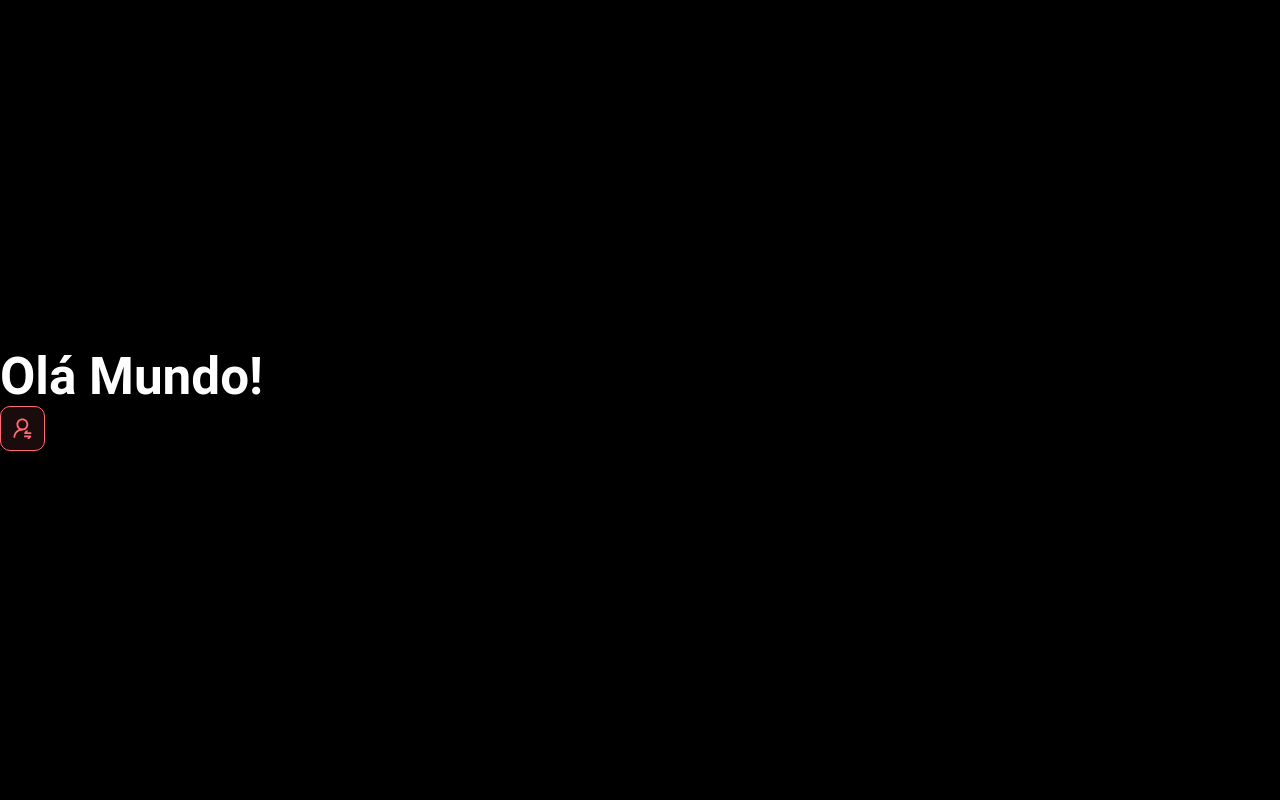
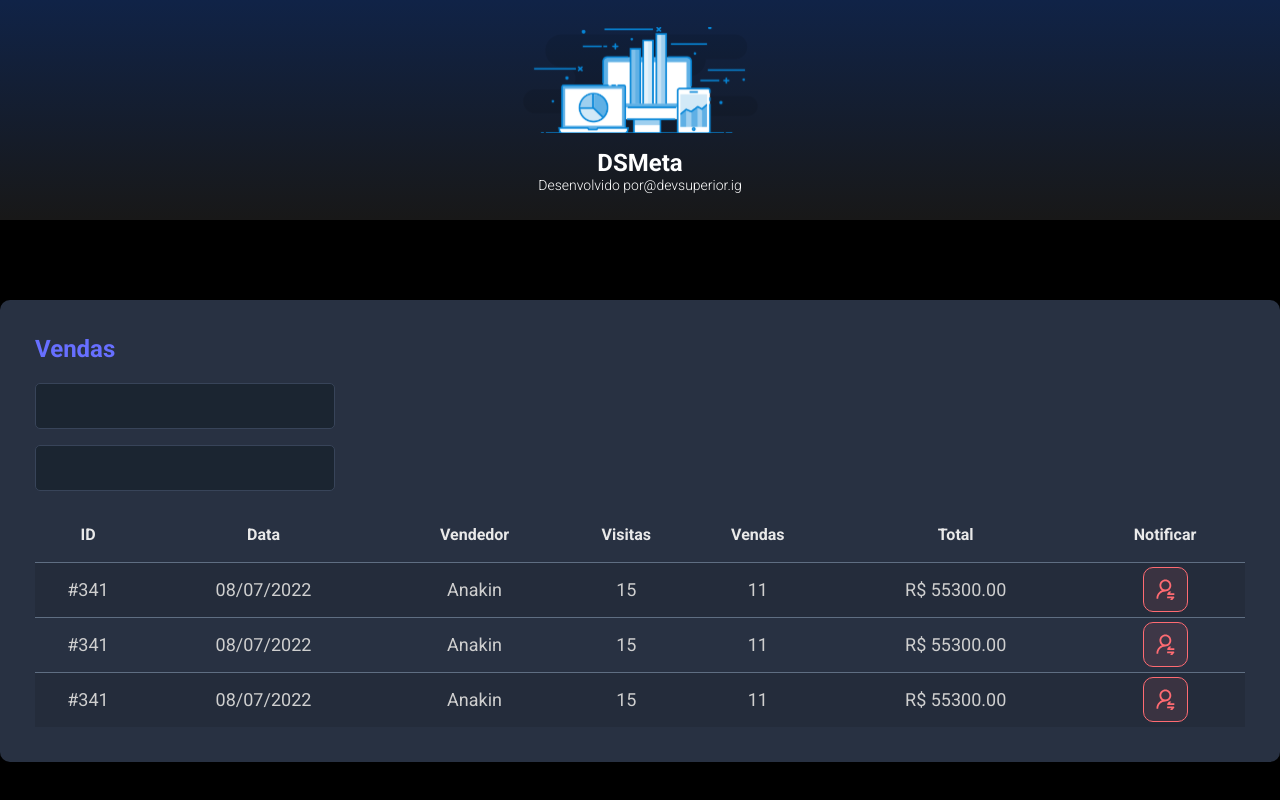
Before and after one commit to mpstransito/DSmeta, a React (Vite) app in the folder frontend/: page / in a window 1280 px wide. Built offline with nearby package versions, Linux system fonts and the light colour scheme.

Commit message:
Other components

```diff
--- a/frontend/index.html
+++ b/frontend/index.html
@@ -1,12 +1,6 @@
 <!DOCTYPE html>
 <html lang="en">
-  <head>
-    <meta charset="UTF-8" />
-    <link rel="icon" type="image/svg+xml" href="/vite.svg" />
-    <meta name="viewport" content="width=device-width, initial-scale=1.0" />
-    <title>Vite + React + TS</title>
-  </head>
-  <body>
+   <body>
     <div id="root"></div>
     <script type="module" src="/src/main.tsx"></script>
   </body>
--- a/frontend/src/App.tsx
+++ b/frontend/src/App.tsx
@@ -1,11 +1,18 @@
-import NotificationButton from "./assets/components/NotificationButton"
+import Header from "./assets/components/Header"
+import SalesCard from "./assets/components/SalesCard"
 
 function App() {
   return(
     <>
-  <h1>Olá Mundo!</h1>
-   <NotificationButton></NotificationButton>
-   </>
+  <Header />
+  <main>
+      <section id="sales">
+        <div className="dsmeta-container">
+        </div>
+      </section>
+      <SalesCard />
+  </main>
+          </>
 )
   }
 
--- /dev/null
+++ b/frontend/src/assets/components/Header/index.tsx
@@ -0,0 +1,19 @@
+import logo from '../../img/logo.svg'
+import './style.css'
+
+function Header() {
+    return(
+           <header>
+              <div className="dsmeta-logo-container">
+                  <img src={logo} alt="DSMeta" />
+                  <h1>DSMeta</h1>
+                  <p>
+                    Desenvolvido por
+                    <a href="https://www.instagram.com/devsuperior.ig">@devsuperior.ig</a>
+                  </p>
+              </div>
+          </header>
+  )
+    }
+
+  export default Header
--- /dev/null
+++ b/frontend/src/assets/components/Header/style.css
@@ -0,0 +1,27 @@
+header {
+    background: linear-gradient(180deg, #102347 0%, #181818 100%);
+    height: 220px;
+    display: flex;
+    align-items: center;
+    justify-content: center;
+  }
+
+  .dsmeta-logo-container {
+    display: flex;
+    flex-direction: column;
+    align-items: center;
+  }
+
+  .dsmeta-logo-container img {
+    width: 235px;
+  }
+
+  .dsmeta-logo-container h1 {
+    margin-top: 15px;
+    font-size: 24px;
+  }
+
+  .dsmeta-logo-container p {
+    font-size: 14px;
+    font-weight: 300;
+  }
--- /dev/null
+++ b/frontend/src/assets/components/SalesCard/index.tsx
@@ -0,0 +1,78 @@
+import NotificationButton from '../NotificationButton'
+import './style.css'
+
+function SalesCard() {
+  return (
+
+    <div className ="dsmeta-card">
+      <h2 className="dsmeta-sales-title">Vendas</h2>
+      <div>
+        <div className="dsmeta-form-control-container">
+          <input className="dsmeta-form-control" type="text" />
+        </div>
+        <div className="dsmeta-form-control-container">
+          <input className="dsmeta-form-control" type="text" />
+        </div>
+      </div>
+
+      <div>
+        <table className="dsmeta-sales-table">
+          <thead>
+            <tr>
+              <th className="show992">ID</th>
+              <th className="show576">Data</th>
+              <th>Vendedor</th>
+              <th className="show992">Visitas</th>
+              <th className="show992">Vendas</th>
+              <th>Total</th>
+              <th>Notificar</th>
+            </tr>
+          </thead>
+          <tbody>
+            <tr>
+              <td className="show992">#341</td>
+              <td className="show576">08/07/2022</td>
+              <td>Anakin</td>
+              <td className="show992">15</td>
+              <td className="show992">11</td>
+              <td>R$ 55300.00</td>
+              <td>
+                <div className="dsmeta-red-btn-container">
+                    <NotificationButton />
+                </div>
+              </td>
+            </tr>
+            <tr>
+              <td className="show992">#341</td>
+              <td className="show576">08/07/2022</td>
+              <td>Anakin</td>
+              <td className="show992">15</td>
+              <td className="show992">11</td>
+              <td>R$ 55300.00</td>
+              <td>
+                <div className="dsmeta-red-btn-container">
+                  <NotificationButton />
+                </div>
+              </td>
+            </tr>
+            <tr>
+              <td className="show992">#341</td>
+              <td className="show576">08/07/2022</td>
+              <td>Anakin</td>
+              <td className="show992">15</td>
+              <td className="show992">11</td>
+              <td>R$ 55300.00</td>
+              <td>
+                <div className="dsmeta-red-btn-container">
+                  <NotificationButton />
+                </div>
+              </td>
+            </tr>
+          </tbody>
+        </table>
+      </div>
+    </div>
+  )
+}
+
+export default SalesCard
--- /dev/null
+++ b/frontend/src/assets/components/SalesCard/style.css
@@ -0,0 +1,97 @@
+.dsmeta-card {
+    background-color: #283142;
+    border-radius: 10px;
+    padding: 30px 10px;
+  }
+
+  .dsmeta-sales-title {
+    color: #676fff;
+    font-size: 24px;
+    margin-bottom: 20px;
+  }
+
+  .dsmeta-form-control-container {
+    margin-bottom: 16px;
+    max-width: 300px;
+  }
+
+  .dsmeta-form-control {
+    width: 100%;
+    height: 46px;
+    background-color: #1b2531;
+    border: 1px solid #384459;
+    border-radius: 5px;
+    color: #9aaabe;
+    padding: 0 20px;
+    font-size: 18px;
+  }
+
+  .dsmeta-sales-table {
+    width: 100%;
+    border-spacing: 0;
+    border-collapse: collapse;
+  }
+
+  .dsmeta-sales-table thead {
+    height: 55px;
+    font-size: 16px;
+    color: #e9e9e9;
+    font-weight: 700;
+  }
+
+  .dsmeta-sales-table tbody {
+    font-size: 14px;
+    font-weight: 400;
+    color: #cfcfcf;
+    text-align: center;
+  }
+
+  .dsmeta-sales-table tbody tr {
+    height: 74px;
+    border-top: 1px solid #5f6e82;
+  }
+
+  .dsmeta-sales-table tbody tr:hover > td {
+    background-color: #384459;
+  }
+
+  .dsmeta-sales-table tbody tr:nth-child(odd) {
+    background-color: #242c3b;
+  }
+
+  .dsmeta-red-btn-container {
+      display: flex;
+      justify-content: center;
+  }
+
+  .show576 {
+      display: none;
+  }
+
+  .show992 {
+      display: none;
+  }
+
+  @media (min-width: 576px) {
+      .show576 {
+          display: table-cell;
+      }
+
+      .dsmeta-card {
+          padding: 35px;
+      }
+
+      .dsmeta-sales-table tbody tr {
+          height: 55px;
+      }
+
+      .dsmeta-sales-table tbody {
+          font-size: 18px;
+      }
+  }
+
+  @media (min-width: 992px) {
+      .show992 {
+          display: table-cell;
+      }
+  }
--- a/frontend/src/index.css
+++ b/frontend/src/index.css
@@ -1,73 +1,3 @@
-:root {
-  font-family: Inter, Avenir, Helvetica, Arial, sans-serif;
-  font-size: 16px;
-  line-height: 24px;
-  font-weight: 400;
-
-  color-scheme: light dark;
-  color: rgba(255, 255, 255, 0.87);
-  background-color: #242424;
-
-  font-synthesis: none;
-  text-rendering: optimizeLegibility;
-  -webkit-font-smoothing: antialiased;
-  -moz-osx-font-smoothing: grayscale;
-  -webkit-text-size-adjust: 100%;
-}
-
-a {
-  font-weight: 500;
-  color: #646cff;
-  text-decoration: inherit;
-}
-a:hover {
-  color: #535bf2;
-}
-
-body {
-  margin: 0;
-  display: flex;
-  place-items: center;
-  min-width: 320px;
-  min-height: 100vh;
-}
-
-h1 {
-  font-size: 3.2em;
-  line-height: 1.1;
-}
-
-button {
-  border-radius: 8px;
-  border: 1px solid transparent;
-  padding: 0.6em 1.2em;
-  font-size: 1em;
-  font-weight: 500;
-  font-family: inherit;
-  background-color: #1a1a1a;
-  cursor: pointer;
-  transition: border-color 0.25s;
-}
-button:hover {
-  border-color: #646cff;
-}
-button:focus,
-button:focus-visible {
-  outline: 4px auto -webkit-focus-ring-color;
-}
-
-@media (prefers-color-scheme: light) {
-  :root {
-    color: #213547;
-    background-color: #ffffff;
-  }
-  a:hover {
-    color: #747bff;
-  }
-  button {
-    background-color: #f9f9f9;
-  }
-}
 @import url("https://fonts.googleapis.com/css2?family=Roboto:wght@300;400;700&display=swap");
 
 * {
@@ -89,3 +19,12 @@
   color: unset;
   text-decoration: none;
 }
+.dsmeta-container {
+  width: 100%;
+  max-width: 900px;
+  margin: 0 auto;
+}
+
+#sales {
+  padding: 40px 10px;
+}
```
Also changed, not shown: frontend/src/assets/img/logo.svg (added).
